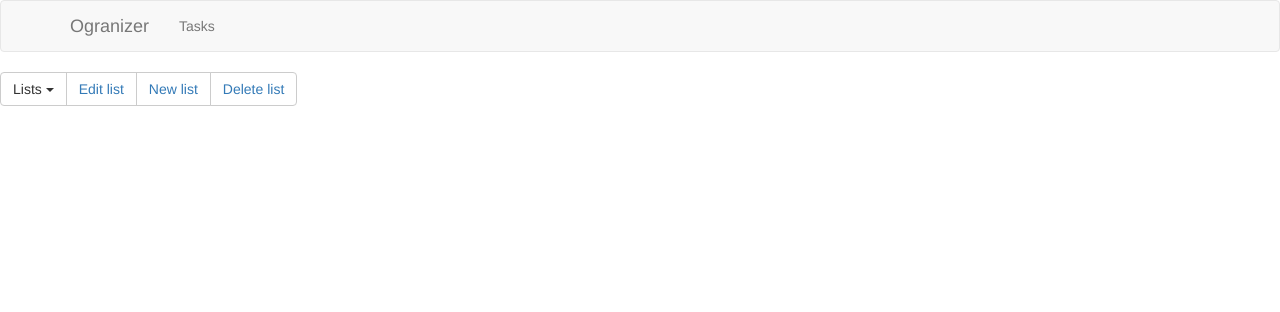
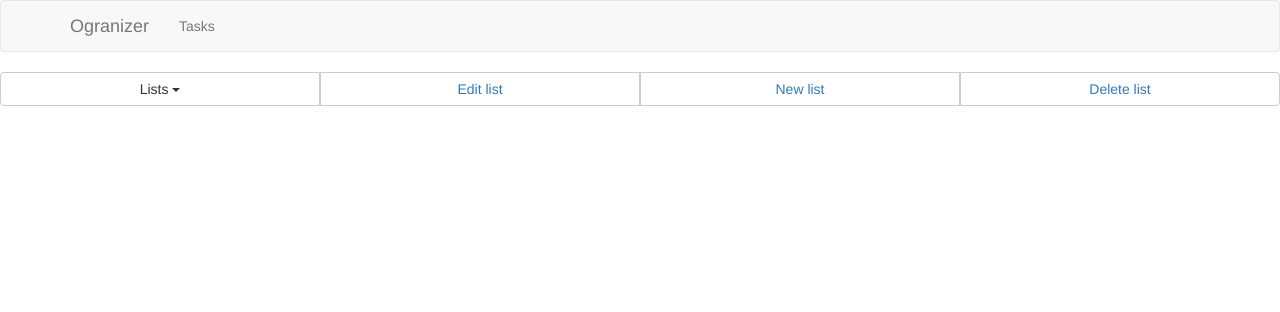
Before and after one commit to muckas/organizer, a Flask app: template app/templates/tasks.html in a window 1280 px wide. Shown: the top 312 px of the page. Run offline with Flask 2, Linux system fonts and the light colour scheme; the template is opened without the code that fills it, so the values that code supplies are empty; parts of the project's set-up code (start-up, migrations or seed data) failed here and were passed over; some libraries are stand-ins or nearby versions.

Commit message:
Make buttons go full width

```diff
--- a/app/templates/tasks.html
+++ b/app/templates/tasks.html
@@ -1,7 +1,7 @@
 {% extends 'base.html' %}
 
 {% block content %}
-  <div class="btn-group" role="group" aria-label="...">
+  <div class="btn-group btn-group-justified" role="group" aria-label="...">
 
     <div class="btn-group" role="group">
       <button type="button" class="btn btn-default dropdown-toggle" data-toggle="dropdown" aria-haspopup="true" aria-expanded="false">
@@ -11,19 +11,26 @@
       <ul class="dropdown-menu">
         {% for file in files %}
         <li><a href={{ url_for('tasks',task=file) }}>{{ file }}</a></li>
+        <li role="separator" class="divider"></li>
         {% endfor %}
       </ul>
     </div>
 
+    <div class="btn-group" role="group">
       <button type="button" class="btn btn-default">
         <a href={{ url_for('edit_tasks', task=task) }}>Edit list</a>
       </button>
+    </div>
+    <div class="btn-group" role="group">
       <button type="button" class="btn btn-default">
         <a href={{ url_for('add_tasks') }}>New list</a>
       </button>
+    </div>
+    <div class="btn-group" role="group">
       <button type="button" class="btn btn-default">
         <a href={{ url_for('del_tasks', task=task) }}>Delete list</a>
       </button>
+    </div>
   </div>
   {% for timeframe in timeframes %}
   <pre>{{ timeframe }}</pre>
```
Lines whose indentation alone changed are shown as unchanged.
